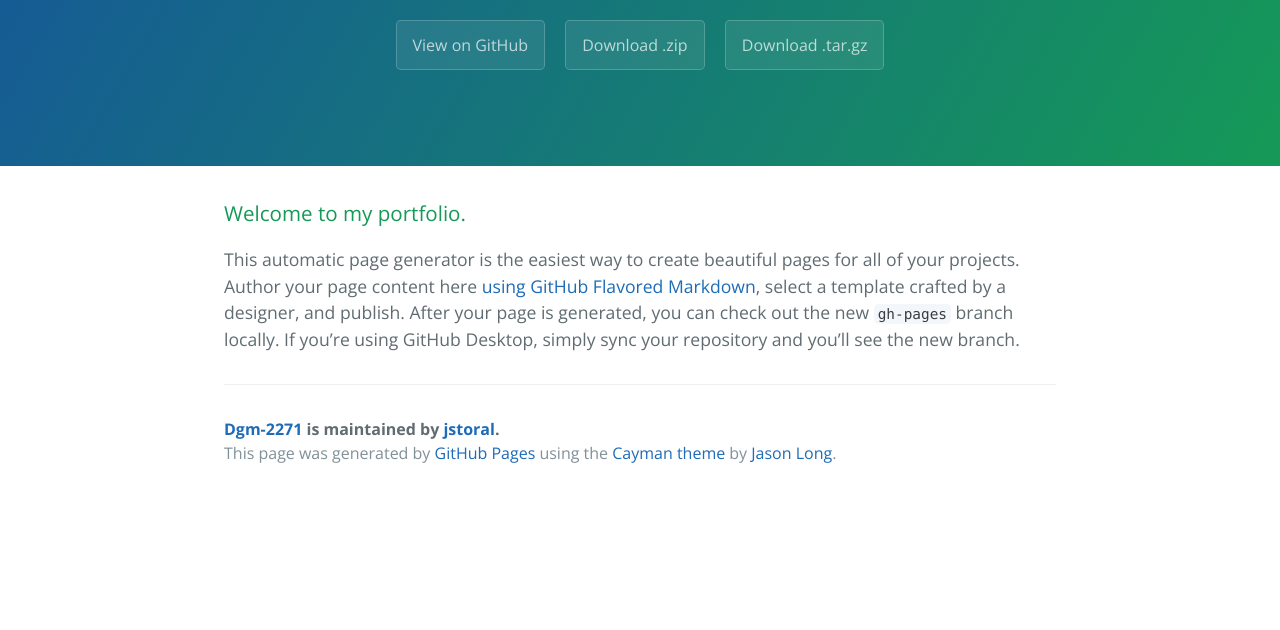
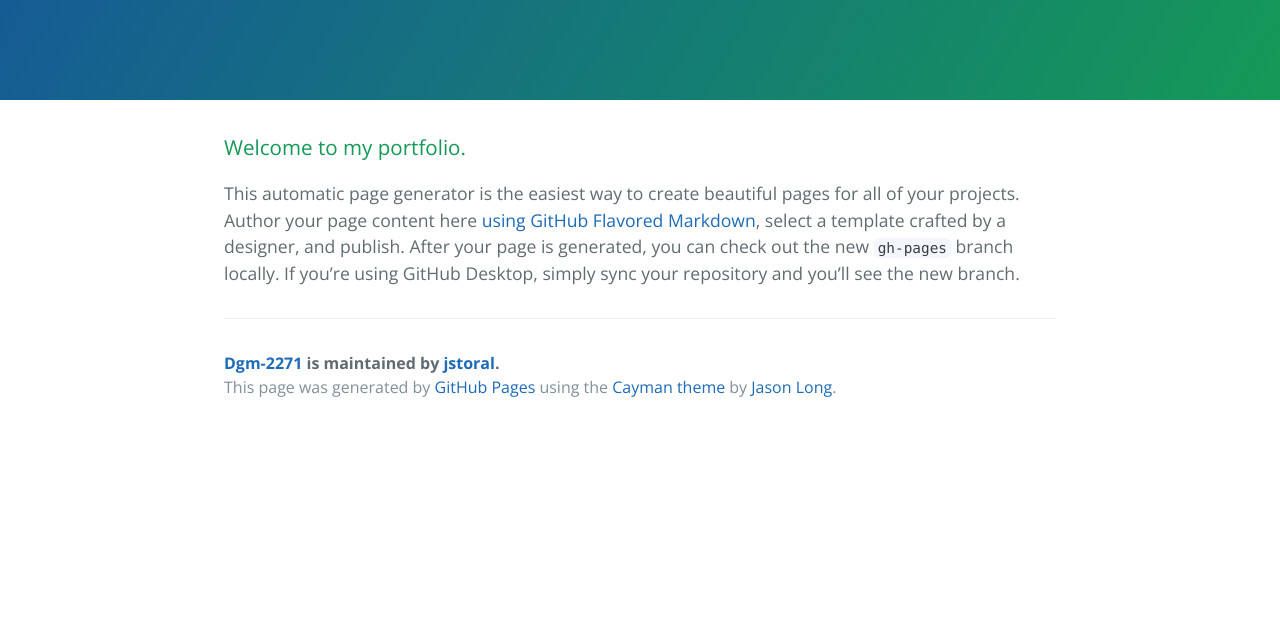
Before and after one commit to jstoral/dgm-2271, a plain HTML site: page index.html in a window 1280 px wide. Shown: the part 170-800 px from the top of the page. Drawn offline with nearby package versions, Linux system fonts and the light colour scheme.

Commit message:
Update index.html

```diff
--- a/index.html
+++ b/index.html
@@ -13,9 +13,6 @@
     <section class="page-header">
       <h1 class="project-name">Dgm-2271</h1>
       <h2 class="project-tagline"></h2>
-      <a href="https://github.com/jstoral/dgm-2271" class="btn">View on GitHub</a>
-      <a href="https://github.com/jstoral/dgm-2271/zipball/master" class="btn">Download .zip</a>
-      <a href="https://github.com/jstoral/dgm-2271/tarball/master" class="btn">Download .tar.gz</a>
     </section>
 
     <section class="main-content">
```
